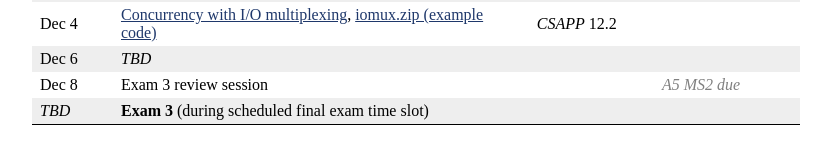
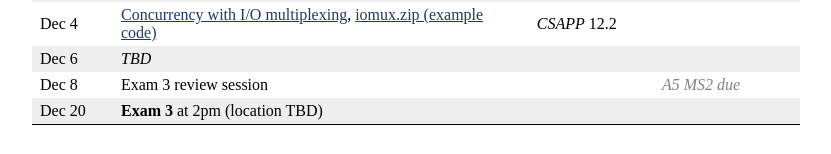
Before and after one commit to jhucsf/fall2023, a Jekyll site: the page built from schedule.md, in a window 1280 px wide. Shown: the part 1827-1981 px from the top of the page, without its empty margins (224-1055 px from the left). Built offline with Jekyll 4.4.1, drawn with Linux system fonts in a browser that asks for light colours.

Commit message:
update schedule

```diff
--- a/schedule.md
+++ b/schedule.md
@@ -70,4 +70,4 @@ Dec 1 | [Concurrency with processes](lectures/lecture32-public.pdf), [mp_webserv
 Dec 4 | [Concurrency with I/O multiplexing](lectures/lecture33-public.pdf), [iomux.zip (example code)](lectures/iomux.zip) | *CSAPP* 12.2 |
 Dec 6 | *TBD* |  |
 Dec 8 | Exam 3 review session |  | <span class='tentative'>A5 MS2 due</span>
-*TBD* | **Exam 3** (during scheduled final exam time slot) |  |
+Dec 20 | **Exam 3** at 2pm (location TBD) |  |
```
